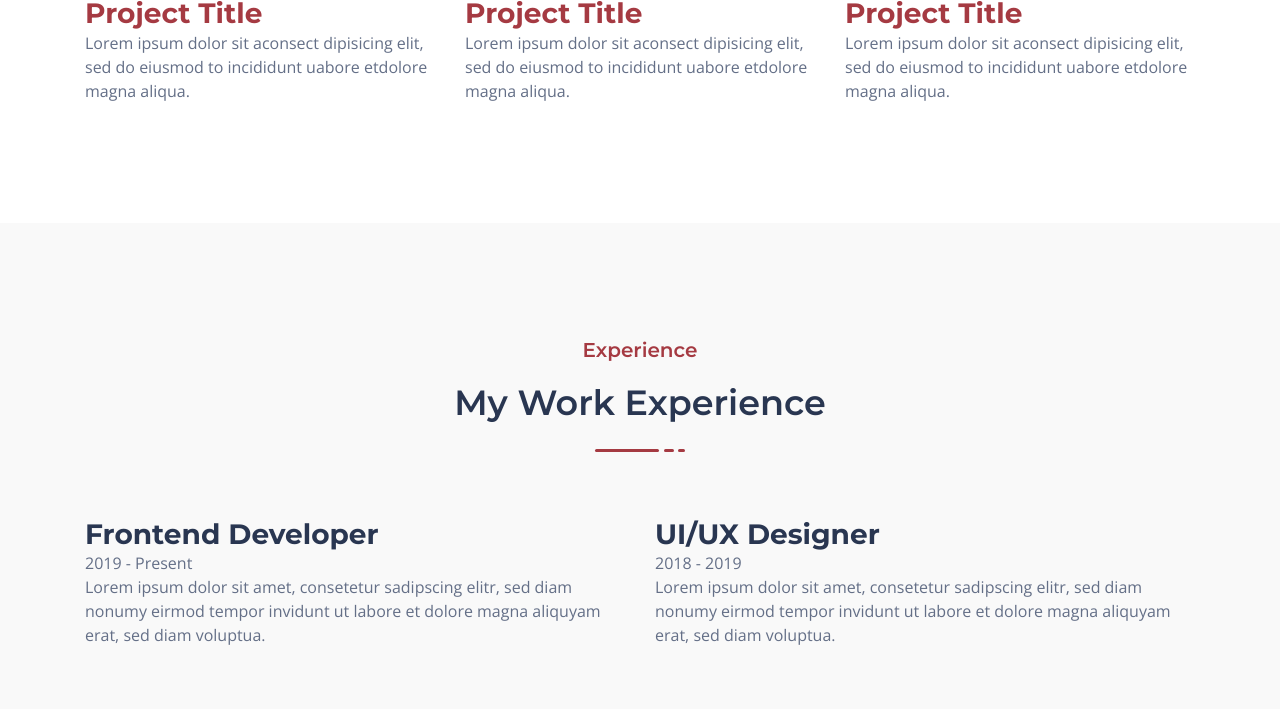
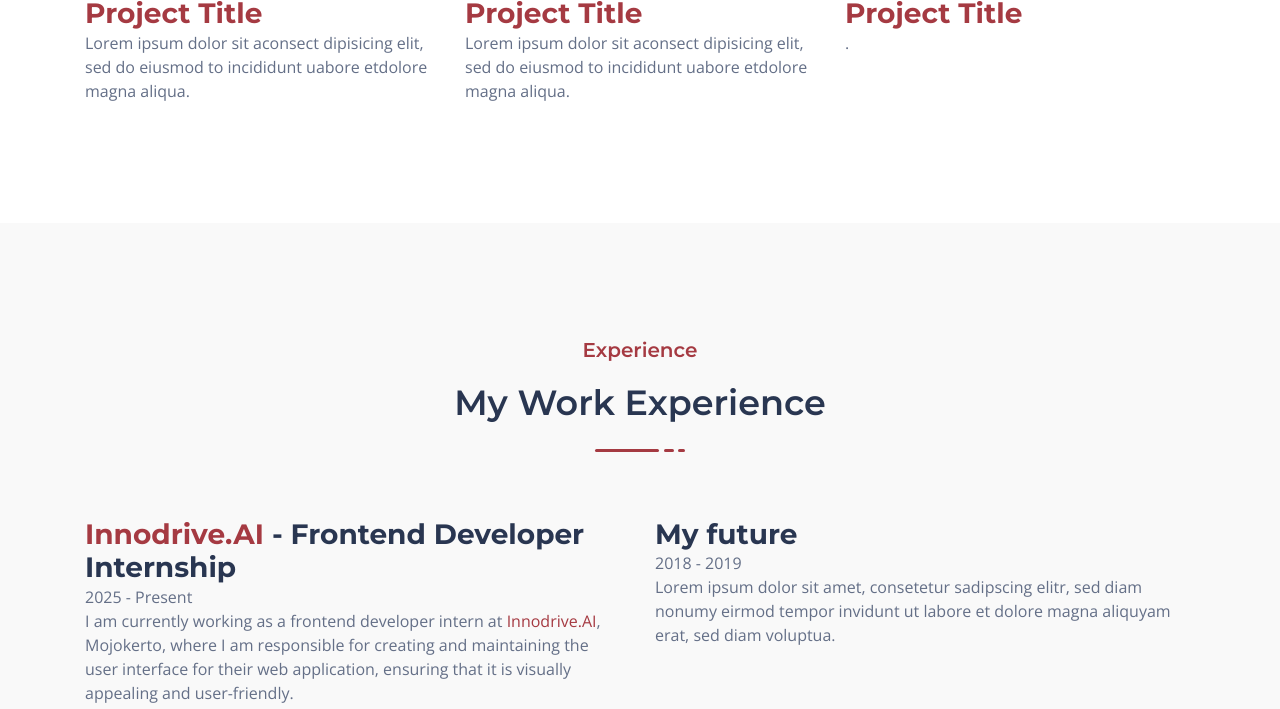
Before and after one commit to RehanMwn/MyPortfolio, a plain HTML site: page index.html in a window 1280 px wide. Shown: the part 3171-3880 px from the top of the page. Drawn offline with nearby package versions, Linux system fonts and the light colour scheme.

Commit message:
revisi lagi bre

```diff
--- a/assets/css/style.css
+++ b/assets/css/style.css
@@ -1060,6 +1060,16 @@ p {
     -ms-transform: scale(1.1);
     -o-transform: scale(1.1);
     transform: scale(1.1); }
+  .highlight-link {
+        color: #A53A42;
+        text-decoration: none;
+        transition: color 0.3s ease;
+    }
+
+    .highlight-link:hover {
+        color: #7e2b31; /* warna lebih gelap saat hover */
+        text-decoration: underline;
+    }
 
 /*===========================
   }
--- a/index.html
+++ b/index.html
@@ -107,7 +107,7 @@
                 <li><a href="#"><i class="lni lni-facebook-filled"></i></a></li>
                 <li><a href="#"><i class="lni lni-twitter-filled"></i></a></li>
                 <li><a href="#"><i class="lni lni-instagram-filled"></i></a></li>
-                <li><a href="#"><i class="lni lni-linkedin-original"></i></a></li>
+                <li><a href="https://www.linkedin.com/in/raihan-arifin-918225250/"><i class="lni lni-linkedin-original"></i></a></li>
             </ul>
             <div class="container">
                 <div class="row align-items-center justify-content-center justify-content-lg-between">
@@ -355,7 +355,7 @@
                         </div>
                         <div class="project_content">
                             <h3 class="project_title"><a href="#">Project Title</a></h3>
-                            <p>Lorem ipsum dolor sit aconsect dipisicing elit, sed do eiusmod to incididunt uabore etdolore magna aliqua.</p>
+                            <p> .</p>
                         </div>
                     </div> <!-- single project -->
                 </div>
@@ -385,19 +385,24 @@
             <div class="row">
                 <div class="col-lg-6">
                     <div class="single_work mt-30 wow fadeInLeftBig" data-wow-duration="1.3s" data-wow-delay="0.2s">
-                        <div class="work_header">
-                            <h3 class="work_title">Frontend Developer</h3>
-                            <span class="work_date">2019 - Present</span>
-                        </div>
-                        <div class="work_body">
-                            <p>Lorem ipsum dolor sit amet, consetetur sadipscing elitr, sed diam nonumy eirmod tempor invidunt ut labore et dolore magna aliquyam erat, sed diam voluptua.</p>
-                        </div>
-                    </div> <!-- single work -->
+    <div class="work_header">
+        <h3 class="work_title">
+            <a href="https://innodrive.ai/" target="_blank" class="highlight-link">Innodrive.AI</a> - Frontend Developer Internship
+        </h3>
+        <span class="work_date">2025 - Present</span>
+    </div>
+    <div class="work_body">
+        <p>I am currently working as a frontend developer intern at
+            <a href="https://innodrive.ai/" target="_blank" class="highlight-link">Innodrive.AI</a>, Mojokerto, where I am responsible for creating and maintaining the user interface for their web application, ensuring that it is visually appealing and user-friendly.
+        </p>
+    </div>
+</div>
+                     <!-- single work -->
                 </div>
                 <div class="col-lg-6">
                     <div class="single_work mt-30 wow fadeInRightBig" data-wow-duration="1.3s" data-wow-delay="0.5s">
                         <div class="work_header">
-                            <h3 class="work_title">UI/UX Designer</h3>
+                            <h3 class="work_title">My future</h3>
                             <span class="work_date">2018 - 2019</span>
                         </div>
                         <div class="work_body">
@@ -422,7 +427,7 @@
                     <div class="call_to_action_box d-md-flex justify-content-between align-items-center">
                         <div class="call_to_action_content">
                             <h3 class="action_title">
-                                <img src="assets/images/smk.png" alt="Logo SMK Telkom Sidoarjo" style="height: 60px; vertical-align: middle; margin-right: 10px;">
+                                <img src="assets/images/smk.png" alt="Logo SMK Telkom Sidoarjo" style="height: 100px; vertical-align: middle; margin-right: 50px;">
                                 5th batch of SMK Telkom Sidoarjo, majoring in SIJA (Network Information Systems & Applications)
                             </h3>
                             <ul class="line">
```
